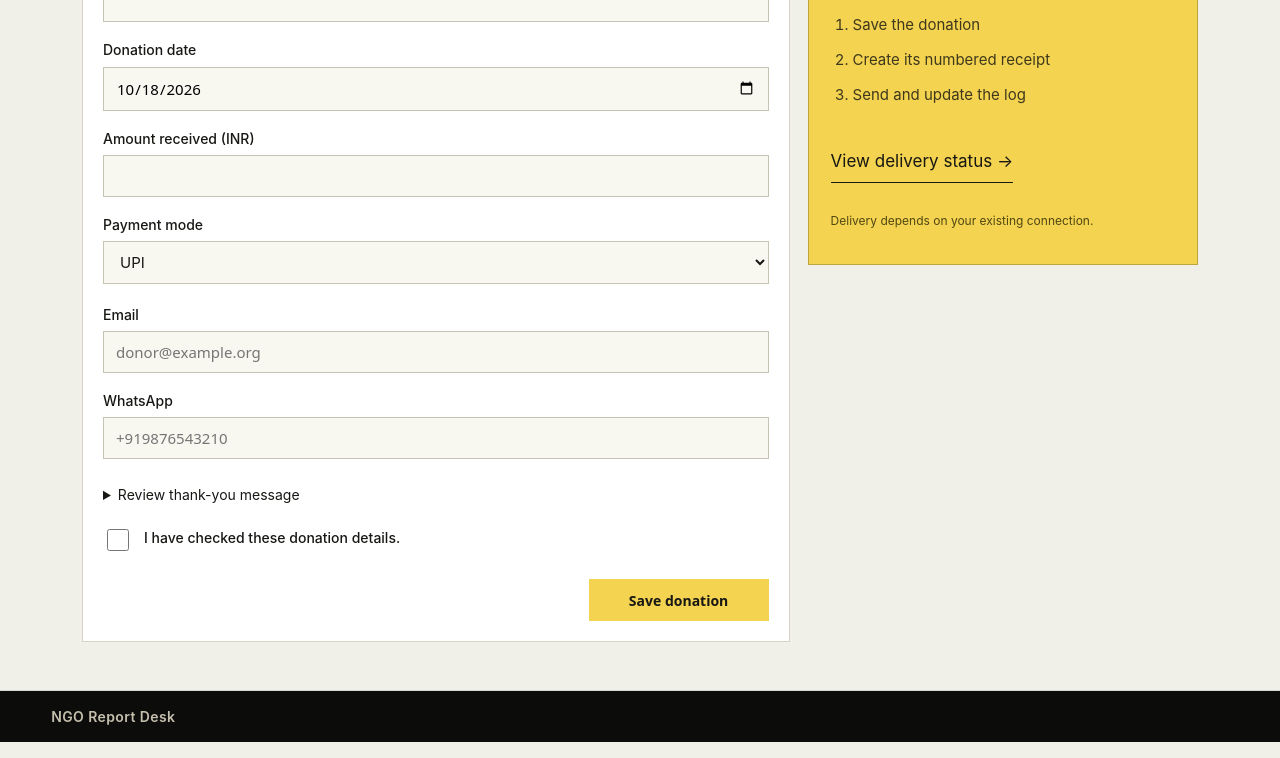
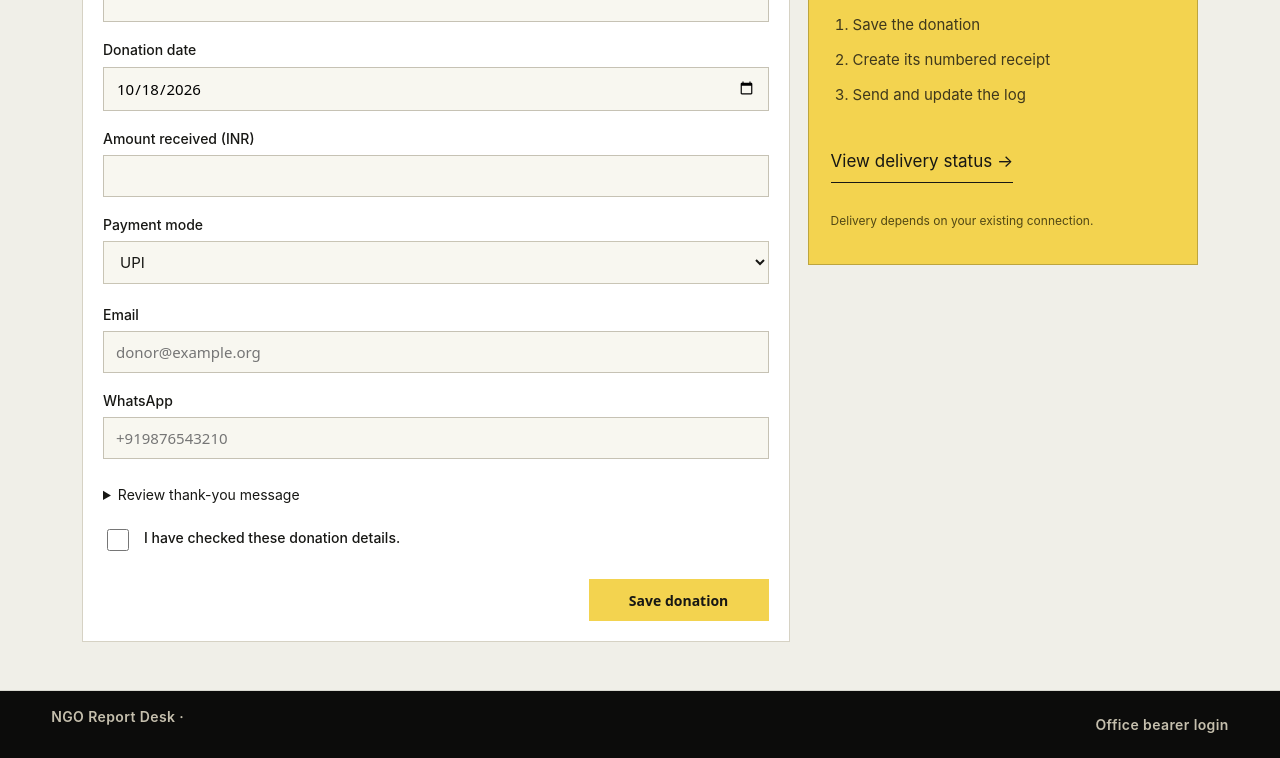
Before and after one commit to GitManeesh/NgoReportDesk, a website: page dist/index.html in a window 1280 px wide. Shown: the part 357-1115 px from the top of the page. Drawn offline with Linux system fonts and the light colour scheme; no server answers.

Commit message:
Complete secure admin records access: dist/index.html

```diff
--- a/dist/index.html
+++ b/dist/index.html
@@ -409,7 +409,7 @@
         Install on your phone</button
       ><button id="sample" hidden type="button">Load sample</button>
     </dialog>
-    <footer>NGO Report Desk</footer>
+    <footer>NGO Report Desk · <a href="/admin.html">Office bearer login</a></footer>
     <script src="report-contract.js?v=14"></script>
     <script src="report-layout.js?v=14"></script>
     <script src="app.js?v=14"></script>
```
